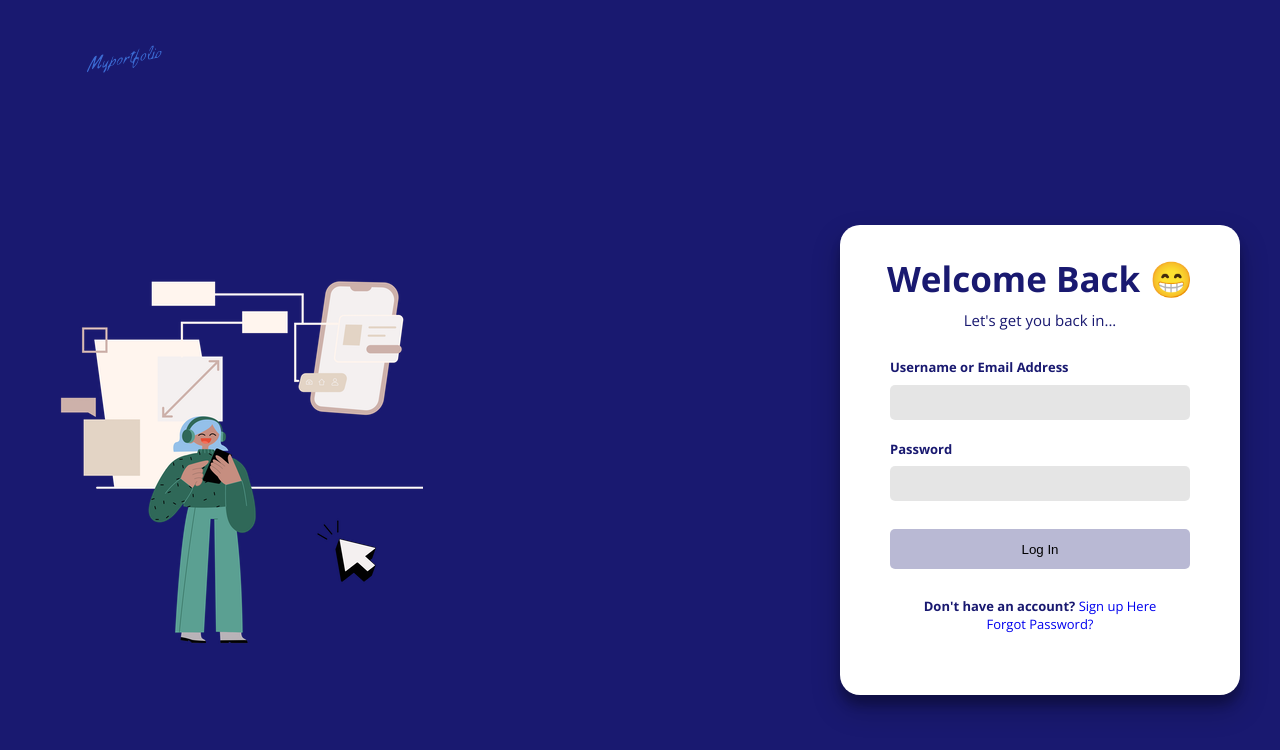
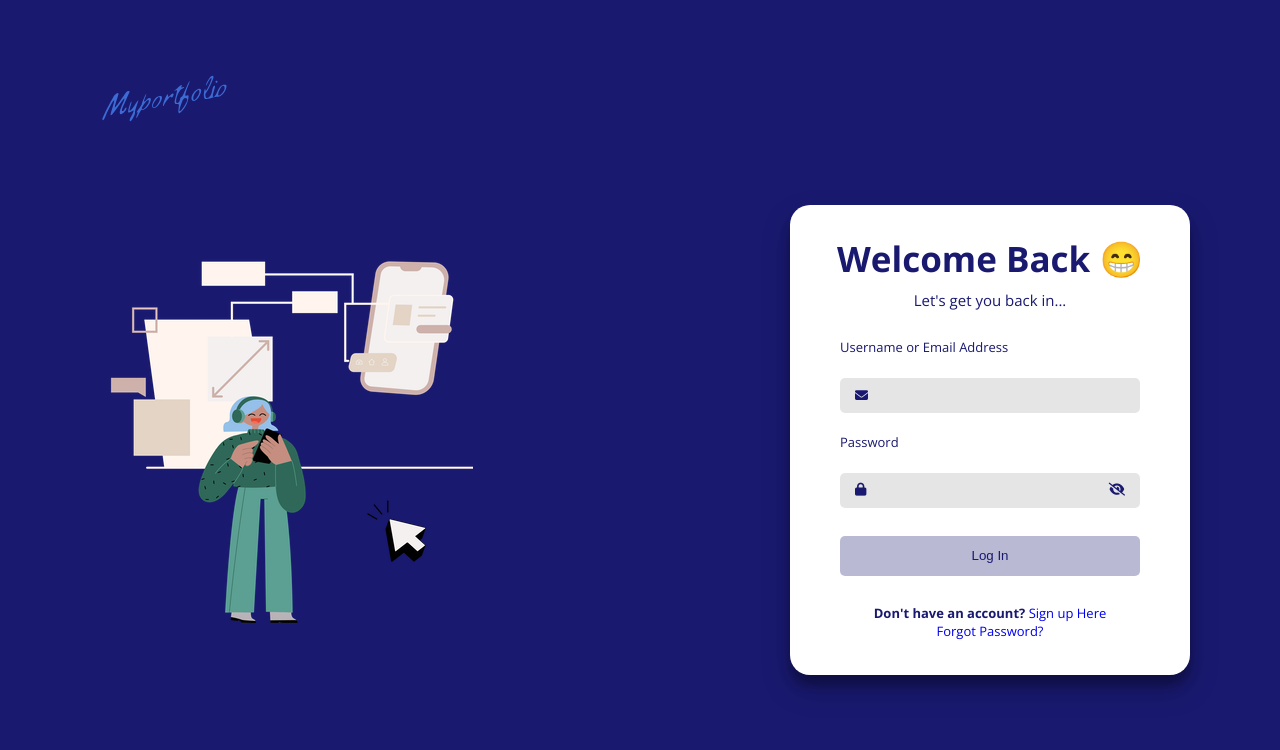
Before and after one commit to Ducci1/Portfolio-App, a plain HTML site: page index.html in a window 1280 px wide. Drawn offline with nearby package versions, Linux system fonts and the light colour scheme.

Commit message:
added some input functionalities

```diff
--- a/index.css
+++ b/index.css
@@ -14,17 +14,18 @@ body{
 
 header{
     width: 100%;
-    height: 15%;
+    height: 10%;
 }
 
 
 #logo{
-    max-height: 100%;
+    position: absolute;
+    max-height: 25%;
     margin-left: 5%;
 }
 
 section{
-    height: 85%;
+    height: 90%;
     width: 100%;
     display: flex;
     align-items: center;
@@ -37,7 +38,7 @@ body img{
 }
 
 .container{
-    width: 1200px;
+    width: 1100px;
     display: flex;
     flex-direction: row;
     align-items: center;
@@ -64,9 +65,9 @@ input{
     border: none;
     outline: none;
     border-radius: 5px;
-    padding-left: 20px;
+    padding: 0 40px 0 40px;
     height: 35px;
-    width: 280px;
+    width: 220px;
 }
 
 a{
@@ -103,11 +104,12 @@ h3{
 }
 
 .design{
-    height: 14%;
+    height: 17%;
     display: flex;
     flex-direction: column;
     justify-content: space-between;
     font-size: 13px;
+    position: relative;
 }
 
 .username{
@@ -131,9 +133,32 @@ button{
     background-color: rgba(25, 25, 112, 0.3);
     border-radius: 5px;
     border: none;
+    color: #191970;
 }
 
 button:hover{
     background-color: rgba(25, 25, 112, 0.7);
     cursor: pointer;
 }
+
+.fa-envelope, .fa-lock{
+    position: absolute;
+    bottom: 15%;
+    left: 5%;
+}
+
+#eye{
+    position: absolute;
+    right: 5%;
+    bottom: 15%;
+}
+
+#eye:hover{
+    cursor: pointer;
+}
+
+.error{
+    font-size: 10px;
+    color: red;
+    font-style: italic;
+}
--- a/index.html
+++ b/index.html
@@ -9,24 +9,31 @@
     <link rel="preconnect" href="https://fonts.googleapis.com">
     <link rel="preconnect" href="https://fonts.gstatic.com" crossorigin>
     <link href="https://fonts.googleapis.com/css2?family=Open+Sans:wght@400;500;700&display=swap" rel="stylesheet">
+    <script src="https://kit.fontawesome.com/c123ad8ef2.js" crossorigin="anonymous"></script>
+    <script src="./signup.js" defer></script>
 </head>
 <body>
     <header>
-        <img src="./logo.svg" alt="logo" id="logo">
+        <img src="./images/logo.svg" alt="logo" id="logo">
     </header>
     <section>
         <div class="container">
-            <img src="./2.png" alt="tech">
+            <img src="./images/2.png" alt="tech">
             <form>
                 <h2>Welcome Back 😁</h2>
                 <h3>Let's get you back in...</h3>
                 <div class="username design">
-                    <h4>Username or Email Address</h4>
-                    <input type="text" id="username">
+                    <label for="username">Username or Email Address</label>
+                    <p id="error1" class="error"></p>
+                    <i class="fa-solid fa-envelope"></i>
+                    <input name="username" type="text" id="username" required>
                 </div>
                 <div class="password design">
-                    <h4>Password</h4>
-                    <input type="password" id="password">
+                    <label for="password">Password</label>
+                    <p id="error2" class="error"></p>
+                    <i class="fa-solid fa-lock"></i>
+                    <i class="fa-solid fa-eye-slash" id="eye"></i>
+                    <input name="password" type="password" id="password" required>
                 </div>
                 <div class="btn"><button type="submit">Log In</button></div>
                 <h4 id="create">Don't have an account? <a href="#">Sign up Here</a></h4>
--- /dev/null
+++ b/signup.js
@@ -0,0 +1,12 @@
+const EYE = document.getElementById("eye");
+const PASSWORD = document.getElementById("password")
+
+EYE.addEventListener("click", () => {
+    if (EYE.classList[1] == "fa-eye-slash"){
+        EYE.classList.replace("fa-eye-slash", "fa-eye");
+        PASSWORD.type = "text";
+    } else {
+        EYE.classList.replace("fa-eye", "fa-eye-slash");
+        PASSWORD.type = "password";
+    }
+})
```
Also changed, not shown: 1.png (deleted), images/2.png (renamed from 2.png), images/logo.svg (renamed from logo.svg).
